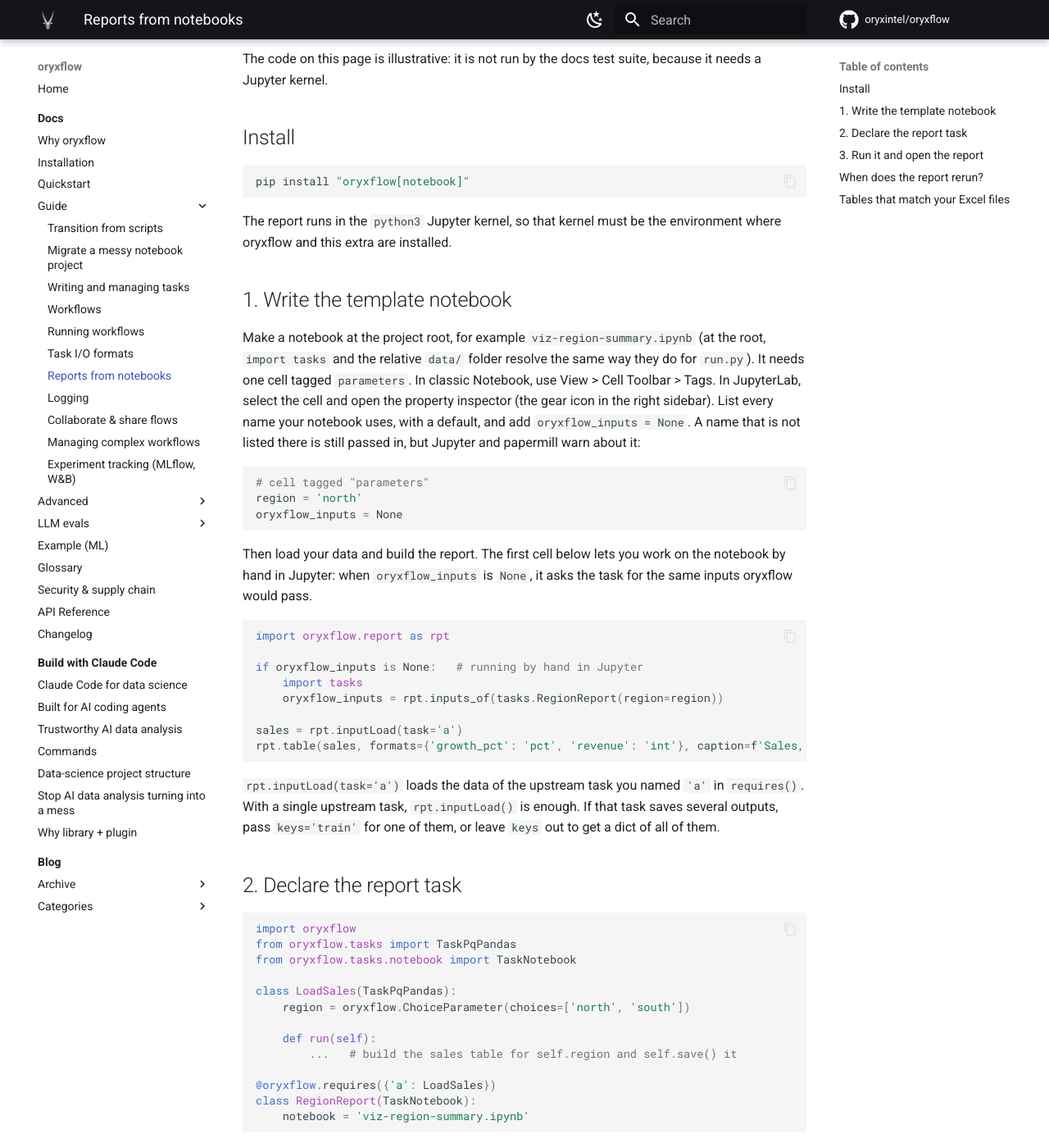
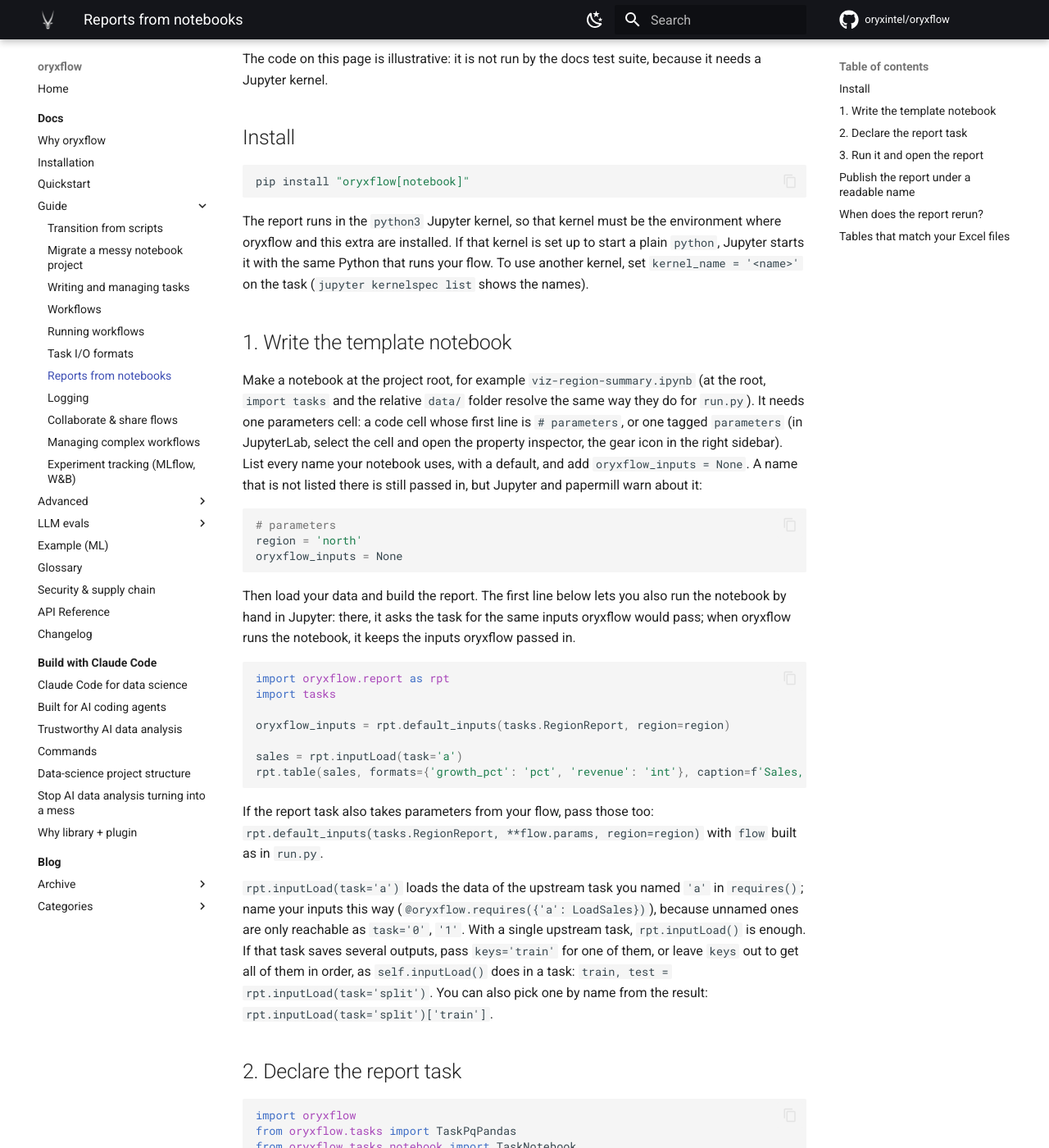
Before and after one commit to oryxintel/oryxlib-docs, an MkDocs documentation site: the page built from docs/docs/reports.md, in a window 1280 px wide and 1400 px high, scrolled down 239 px. Shown: the whole window at 82% size. Built offline with MkDocs 1.6.1 and Material for MkDocs 9.7.7, drawn with Linux system fonts in a browser that asks for light colours; comment, search, counter and statistics services are not loaded; some of the changed text lies outside the part shown.

Commit message:
fix: TaskNotebook tracks imported modules, publishes readable reports, clean errors
- TaskNotebook code identity includes the project modules the template imports
  (transitively; task/flow modules excluded); template_deps overrides.
- publish / report_title: copies under readable names, html <title>.
- NotebookCellError: ANSI-free two-line message naming cell, line, error and
  the .failed.ipynb; full clean traceback chained.
- '# parameters' comment accepted; templates without a kernelspec run.
- report.default_inputs for hand runs; report.inputLoad multi-output returns
  Outputs (list that takes names), matching self.inputLoad.
- requires_each: overlapping unnamed fan-outs keyed by task family.
- excel_write: per-sheet formats merge over shared; shared+sheet option no
  longer raises TypeError; file handle documented. report.table aligns
  object-dtype numbers.

Co-Authored-By: Claude Opus 5.5 <noreply@anthropic.com>
Claude-Session: https://claude.ai/code/session_01HvemzCa9WwTH3gm84pgUkq

````diff
--- a/docs/docs/reports.md
+++ b/docs/docs/reports.md
@@ -10,32 +10,33 @@ The code on this page is illustrative: it is not run by the docs test suite, bec
 pip install "oryxflow[notebook]"
 ```
 
-The report runs in the `python3` Jupyter kernel, so that kernel must be the environment where oryxflow and this extra are installed.
+The report runs in the `python3` Jupyter kernel, so that kernel must be the environment where oryxflow and this extra are installed. If that kernel is set up to start a plain `python`, Jupyter starts it with the same Python that runs your flow. To use another kernel, set `kernel_name = '<name>'` on the task (`jupyter kernelspec list` shows the names).
 
 ## 1. Write the template notebook
 
-Make a notebook at the project root, for example `viz-region-summary.ipynb` (at the root, `import tasks` and the relative `data/` folder resolve the same way they do for `run.py`). It needs one cell tagged `parameters`. In classic Notebook, use View > Cell Toolbar > Tags. In JupyterLab, select the cell and open the property inspector (the gear icon in the right sidebar). List every name your notebook uses, with a default, and add `oryxflow_inputs = None`. A name that is not listed there is still passed in, but Jupyter and papermill warn about it:
+Make a notebook at the project root, for example `viz-region-summary.ipynb` (at the root, `import tasks` and the relative `data/` folder resolve the same way they do for `run.py`). It needs one parameters cell: a code cell whose first line is `# parameters`, or one tagged `parameters` (in JupyterLab, select the cell and open the property inspector, the gear icon in the right sidebar). List every name your notebook uses, with a default, and add `oryxflow_inputs = None`. A name that is not listed there is still passed in, but Jupyter and papermill warn about it:
 
 ```python
-# cell tagged "parameters"
+# parameters
 region = 'north'
 oryxflow_inputs = None
 ```
 
-Then load your data and build the report. The first cell below lets you work on the notebook by hand in Jupyter: when `oryxflow_inputs` is `None`, it asks the task for the same inputs oryxflow would pass.
+Then load your data and build the report. The first line below lets you also run the notebook by hand in Jupyter: there, it asks the task for the same inputs oryxflow would pass; when oryxflow runs the notebook, it keeps the inputs oryxflow passed in.
 
 ```python
 import oryxflow.report as rpt
+import tasks
 
-if oryxflow_inputs is None:   # running by hand in Jupyter
-    import tasks
-    oryxflow_inputs = rpt.inputs_of(tasks.RegionReport(region=region))
+oryxflow_inputs = rpt.default_inputs(tasks.RegionReport, region=region)
 
 sales = rpt.inputLoad(task='a')
 rpt.table(sales, formats={'growth_pct': 'pct', 'revenue': 'int'}, caption=f'Sales, {region}')
 ```
 
-`rpt.inputLoad(task='a')` loads the data of the upstream task you named `'a'` in `requires()`. With a single upstream task, `rpt.inputLoad()` is enough. If that task saves several outputs, pass `keys='train'` for one of them, or leave `keys` out to get a dict of all of them.
+If the report task also takes parameters from your flow, pass those too: `rpt.default_inputs(tasks.RegionReport, **flow.params, region=region)` with `flow` built as in `run.py`.
+
+`rpt.inputLoad(task='a')` loads the data of the upstream task you named `'a'` in `requires()`; name your inputs this way (`@oryxflow.requires({'a': LoadSales})`), because unnamed ones are only reachable as `task='0'`, `'1'`. With a single upstream task, `rpt.inputLoad()` is enough. If that task saves several outputs, pass `keys='train'` for one of them, or leave `keys` out to get all of them in order, as `self.inputLoad()` does in a task: `train, test = rpt.inputLoad(task='split')`. You can also pick one by name from the result: `rpt.inputLoad(task='split')['train']`.
 
 ## 2. Declare the report task
 
@@ -69,7 +70,22 @@ flow.run()
 html = flow.outputLoad()    # path of the HTML report
 ```
 
-Two files are saved next to your other task outputs: the executed notebook (`.ipynb`, with code, handy for debugging) and the report (`.html`, without code). `outputLoad()` returns the path of the `.html`. To keep the code in the report, set `html_include_code = True` on the task; the cell that oryxflow fills in with your parameters is then shown too, including the local data paths of your inputs. If the notebook fails, the partly executed copy is kept as `.failed.ipynb` so you can see where it stopped.
+Two files are saved next to your other task outputs: the executed notebook (`.ipynb`, with code, handy for debugging) and the report (`.html`, without code). `outputLoad()` returns the path of the `.html`. To keep the code in the report, set `html_include_code = True` on the task; the cell that oryxflow fills in with your parameters is then shown too, including the local data paths of your inputs.
+
+If the notebook fails, the error names the cell, the line and the exception, for example ``viz-region-summary.ipynb failed in cell In[4], at `sales['margin']`: KeyError: 'margin'``, and the partly executed copy is kept as `.failed.ipynb` so you can see where it stopped.
+
+## Publish the report under a readable name
+
+The saved files have long generated names. To also keep a copy where people look for it, set `publish` to a path, with any task parameter in braces:
+
+```python
+@oryxflow.requires({'a': LoadSales})
+class RegionReport(TaskNotebook):
+    notebook = 'viz-region-summary.ipynb'
+    publish = 'reports/render/viz-region-summary-{region}.html'
+```
+
+Every run writes the report there too (relative to the folder you run the flow from). If someone deletes that copy, the next run rebuilds it. Use a list to publish several files; a path ending in `.ipynb` gets the executed notebook. Put every parameter that differs between your reports in the path: two reports of one run that would write the same file stop the run with an error. The browser tab shows the published file's name, or set `report_title = 'Sales, {region}'`.
 
 ## When does the report rerun?
 
@@ -77,10 +93,13 @@ The report reruns when:
 
 - its upstream **data** changes,
 - a **parameter** changes,
-- the task's **Python code** changes,
-- the template's **cells** change (code or text, not just outputs).
+- the task's **Python code** changes (unless you turned that off with `settings.code_version_auto = False`),
+- the template's **cells** change (code or text, not just outputs),
+- a **module of your project that the template imports** changes, for example `viz/charts.py` after `from viz import charts`, and the project modules that one imports. Comments and docstrings don't count. Installed packages are not watched, nor are modules that define your tasks or flow, such as `tasks.py`: a change there reaches the report through its data.
 
 It does not rerun when you simply run and save the template in Jupyter, because that only changes the saved outputs.
+
+If the report also depends on files the template reads, such as text snippets, list what to watch instead: `template_deps = ['auto', 'text/*.md']` (`'auto'` keeps the imported modules). `template_deps = None` watches the template only.
 
 ## Tables that match your Excel files
 
````
Also changed, not shown: docs/docs/advtasksdyn.md (+6 -3 lines), docs/docs/targets.md (+12 -0 lines), 1 other file.
